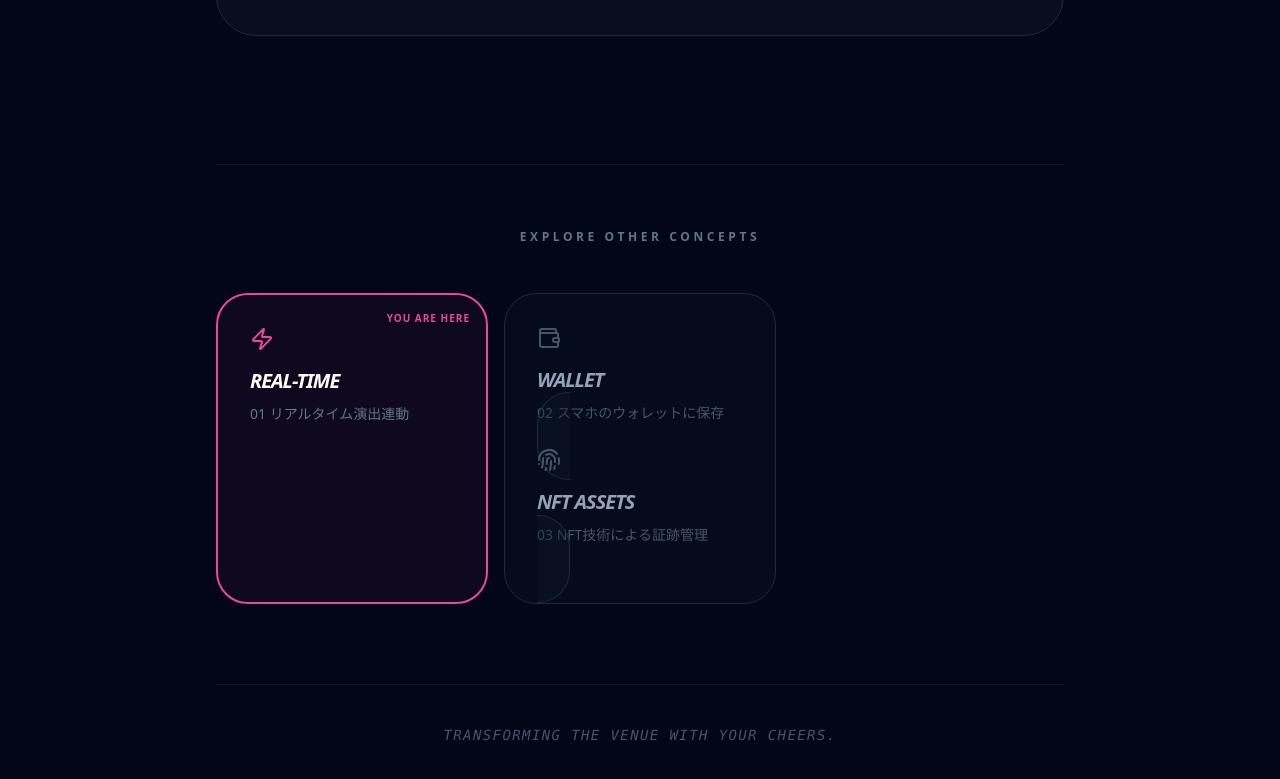
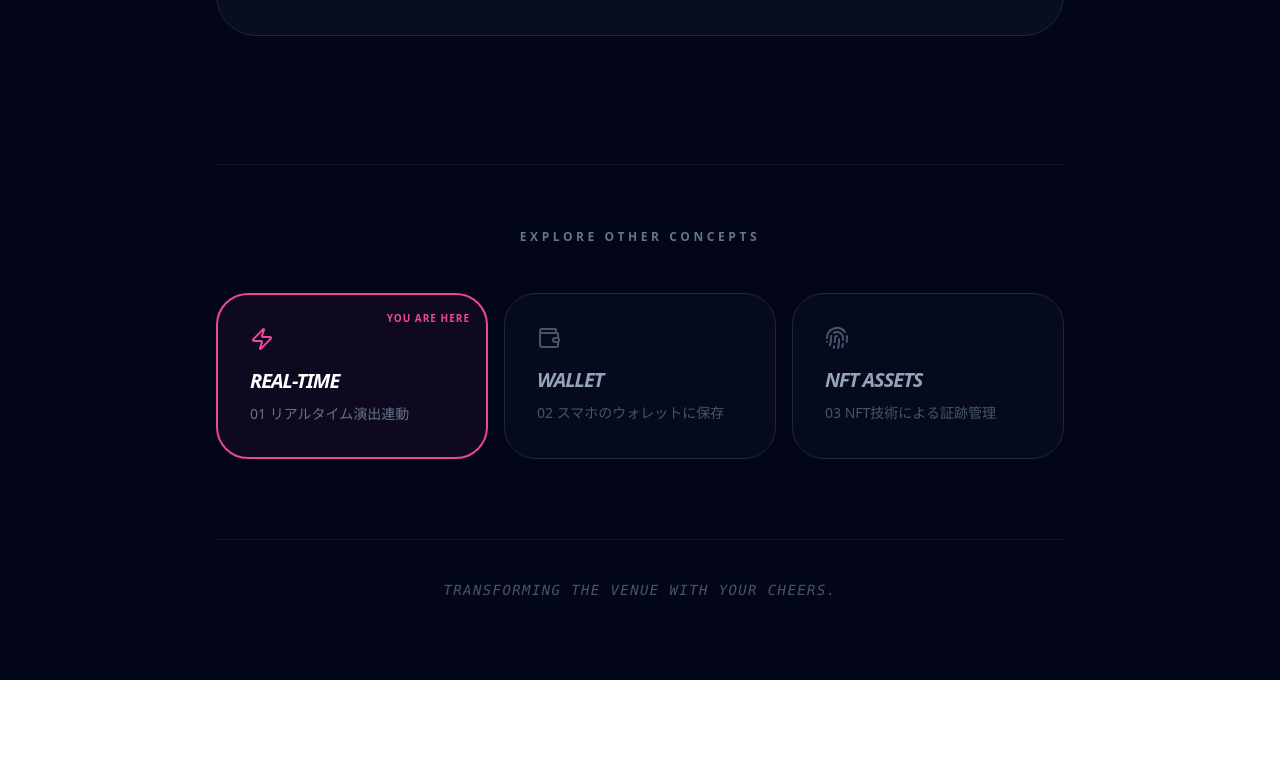
Before and after one commit to spacemindhiro/direct-cheers, a Next.js app: page /concept/realtime in a window 1280 px wide. Shown: the part 1227-2006 px from the top of the page. After the commit the page ends 1907 px from the top, so only its background shows below. Built offline with nearby package versions, Linux system fonts and the light colour scheme.

Commit message:
conceptにナビゲーション追加

```diff
--- a/app/concept/realtime/page.tsx
+++ b/app/concept/realtime/page.tsx
@@ -93,18 +93,18 @@ export default function RealtimeConcept() {
               <p className="text-slate-500 text-sm mt-2 leading-relaxed">01 リアルタイム演出連動</p>
             </div>
 
-            {/* Wallet */}
-            <Link href="/concept/wallet" className="p-8 rounded-[2rem] border border-slate-800 bg-slate-900/30 hover:border-slate-600 hover:bg-slate-900/60 transition-all group text-left">
+             {/* Wallet */}
+            <Link href="/concept/wallet" className="p-8 rounded-[2rem] border border-slate-800 bg-slate-900/30 hover:border-slate-600 hover:bg-slate-900/60 transition-all group">
               <Wallet className="text-slate-600 group-hover:text-cyan-400 transition-colors mb-4" size={24} />
               <h3 className="text-xl font-black text-slate-400 group-hover:text-white italic uppercase tracking-tighter transition-colors">Wallet</h3>
               <p className="text-slate-600 text-sm mt-2 leading-relaxed">02 スマホのウォレットに保存</p>
+            </Link>
 
             {/* NFT */}
             <Link href="/concept/nft" className="p-8 rounded-[2rem] border border-slate-800 bg-slate-900/30 hover:border-slate-600 hover:bg-slate-900/60 transition-all group text-left">
               <Fingerprint className="text-slate-600 group-hover:text-indigo-400 transition-colors mb-4" size={24} />
               <h3 className="text-xl font-black text-slate-400 group-hover:text-white italic uppercase tracking-tighter transition-colors">NFT Assets</h3>
               <p className="text-slate-600 text-sm mt-2 leading-relaxed">03 NFT技術による証跡管理</p>
-            </Link>
             </Link>
           </div>
         </section>
```
